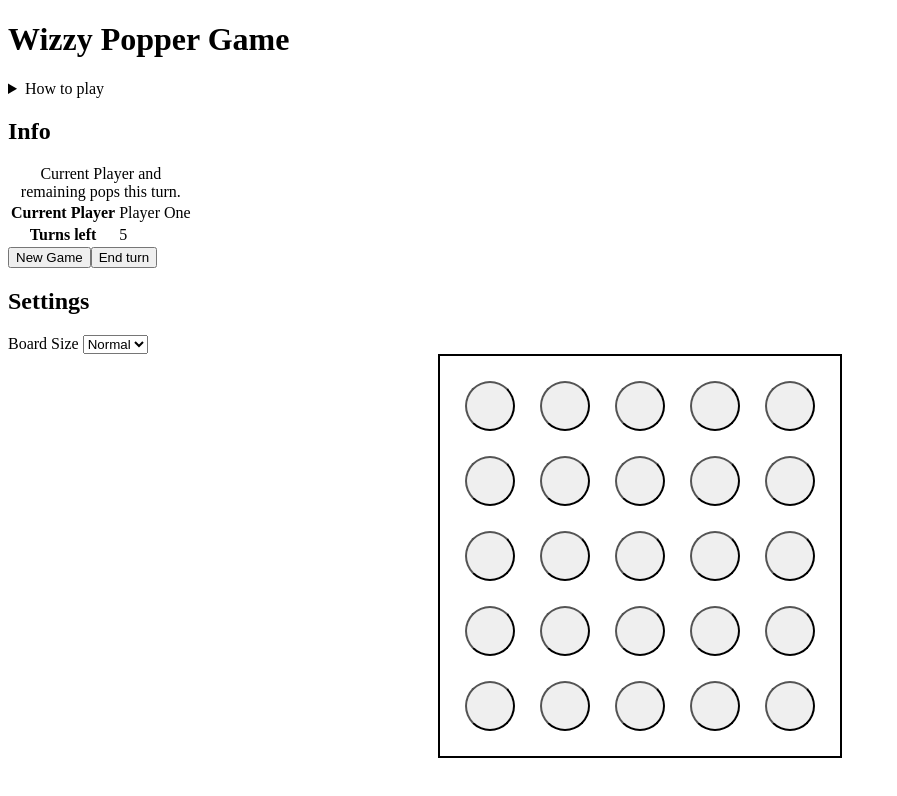
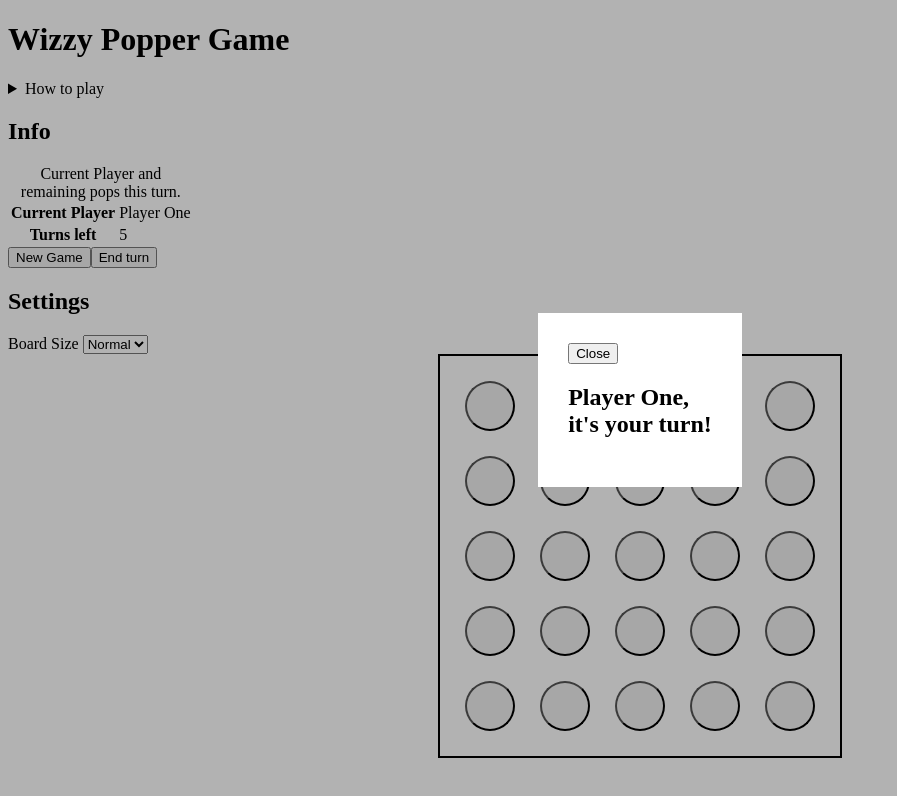
Before and after one commit to AdrianBateman/VuePopperGame, a Vue app: page / in a window 1280 px wide. Shown: the top 796 px of the page, without its empty margins (0-897 px from the left). Built offline with nearby package versions, Linux system fonts and the light colour scheme.

Commit message:
update components, implement lightbox

```diff
--- a/src/App.vue
+++ b/src/App.vue
@@ -3,19 +3,7 @@
     <h1 class="title-text">{{ store.title }}</h1>
   </div>
 
-  <section class="how-to">
-    <details>
-      <summary class="how-to__title">
-        How to play
-      </summary>
-
-      <ul class="how-to__description">
-        <li>Each player gets to pop upto five times.</li>
-        <li>Players take it in turn to pop all the poppers.</li>
-        <li>The player who pops the last popper wins.</li>
-      </ul>
-    </details>
-  </section>
+  <how-to/>
 
   <section v-if="!store.game.winner">
     <score-board
@@ -52,28 +40,49 @@
 
     <button @click.prevent="handleNewGameClick">New Game</button>
   </section>
+
+  <light-box
+    :isOpen="store.lightBoxOpenState"
+    @closelightbox="handleCloseLightbox"
+  >
+    <h1>
+      {{ store.getCurrentPlayer }},<br>
+      it's your turn!
+    </h1>
+  </light-box>
 </template>
 
 <script>
+import { ref } from 'vue';
 import { useStore } from "./state/store";
 import { settingsStore } from "./state/settings-store";
+
+import HowTo from "./components/how-to/how-to.vue";
 import ScoreBoard from "./components/score-board/score-board.vue";
+import GameSettings from "./components/game-settings/game-settings.vue";
 import GameBoard from "./components/game-board/game-board.vue";
-import GameSettings from "./components/game-settings/game-settings.vue";
+import LightBox from "./components/light-box/light-box.vue"
 
 export default {
   name: "App",
   components: {
+    HowTo,
     ScoreBoard,
     GameBoard,
     GameSettings,
+    LightBox,
   },
   setup() {
     const store = useStore();
     const settings = settingsStore();
 
+    const openLightBox = () => {
+      store.setLightBoxOpenState(true);
+    }
+
     const handleEndTurnButton = () => {
       store.startChangePlayer();
+      openLightBox();
     };
 
     const addPlayers = () => {
@@ -86,6 +95,7 @@ export default {
       addPlayers();
       store.setGameBoardSize(settings.getBoardSize);
       store.setPoppers();
+      openLightBox();
     }
 
     const handleChangeBoardSize = () => {
@@ -93,6 +103,12 @@ export default {
       store.setGameBoardSize(settings.getBoardSize);
       store.setPoppers();
       addPlayers();
+      openLightBox();
+    }
+
+    const handleCloseLightbox = () => {
+
+      store.setLightBoxOpenState(false);
     }
 
     addPlayers();
@@ -103,6 +119,7 @@ export default {
       handleEndTurnButton,
       handleNewGameClick,
       handleChangeBoardSize,
+      handleCloseLightbox,
     };
   },
 };
--- a/src/components/game-board/game-board.vue
+++ b/src/components/game-board/game-board.vue
@@ -4,7 +4,7 @@
     class="game-board"
     :style="gameBoardStyle"
   >
-    <Popper
+    <popper-button
       v-for="(index, key) in store.poppers"
       :key="key"
       :id="key"
@@ -16,12 +16,12 @@
 
 <script>
 import { useStore } from "../../state/store";
-import Popper from '../popper/popper.vue';
+import PopperButton from '../popper-button/popper-button.vue';
 
 export default {
   name: 'GameBoard',
   components: {
-    Popper,
+    PopperButton,
   },
   setup() {
     const store = useStore();
--- a/src/components/game-settings/game-settings.vue
+++ b/src/components/game-settings/game-settings.vue
@@ -19,6 +19,7 @@ import { settingsStore } from '../../state/settings-store';
 
 export default {
   name: "GameSettings",
+  emits: ['changeboardsize'],
   setup(props, context) {
     const store = settingsStore();
 
--- /dev/null
+++ b/src/components/how-to/how-to.vue
@@ -0,0 +1,28 @@
+<template>
+  <section class="how-to">
+    <details>
+      <summary class="how-to__title">How to play</summary>
+
+      <ul class="how-to__description">
+        <li>Each player gets to pop upto five times.</li>
+        <li>Players take it in turn to pop all the poppers.</li>
+        <li>The player who pops the last popper wins.</li>
+      </ul>
+    </details>
+  </section>
+</template>
+
+<script>
+export default {
+  name: "HowTo",
+  setup() {
+    return {
+
+    };
+  },
+};
+</script>
+
+
+<style scoped lang="scss">
+</style>
--- a/src/components/lightbox/lightbox.vue
+++ b/src/components/light-box/light-box.vue
@@ -1,38 +1,41 @@
 <template>
-  <div v-if="isOpen" class="lightbox" :id="id">
-    <div class="lightbox-content">
+  <section
+    v-if="isOpen"
+    class="light-box"
+    @click.prevent="handleCloseButtonClick"
+  >
+    <div class="light-box-content">
       <button
-        class="ligthbox-content__close-button"
+        class="ligth-box-content__close-button"
         @click.prevent="handleCloseButtonClick"
       >Close</button>
       <slot />
     </div>
-  </div>
+  </section>
 </template>
 
 <script>
 export default {
-  name: "Lightbox",
+  name: "LightBox",
+  emits: ['closelightbox'],
   props: {
-    id: {
-      type: String,
-      default: undefined,
-    },
     isOpen: {
       type: Boolean,
       default: false,
     },
   },
-  methods: {
-    handleCloseButtonClick() {
-      this.$emit('closelightbox', this.id);
-    },
-  },
+  setup(props, { emit } ) {
+    const handleCloseButtonClick = () => {
+      emit('closelightbox');
+    };
+
+    return {props, handleCloseButtonClick};
+  }
 };
 </script>
 
 <style scoped lang="scss">
-.lightbox {
+.light-box {
   position: fixed;
   top: 0;
   left: 0;
@@ -44,7 +47,7 @@ export default {
   background-color: rgba(0, 0, 0, 0.3);
 }
 
-.lightbox-content {
+.light-box-content {
   background-color: #fff;
   padding: 30px;
 }
--- a/src/components/popper/popper.vue
+++ b/src/components/popper-button/popper-button.vue
@@ -3,7 +3,7 @@
     role="button"
     :id="props.id"
     :disabled="props.isPopped"
-    class="popper"
+    class="popper-button"
     @click="$emit('popperclick', props.id)"
   >
     BUTTON
@@ -12,7 +12,7 @@
 
 <script>
 export default {
-  name: 'Popper',
+  name: 'PopperButton',
   props: {
     id: {
       type: Number,
@@ -32,7 +32,7 @@ export default {
 </script>
 
 <style scoped lang="scss">
-.popper {
+.popper-button {
   display: inline-block;
   width: 50px;
   height: 50px;
--- a/src/state/store.js
+++ b/src/state/store.js
@@ -12,7 +12,7 @@ export const useStore = defineStore('main', {
       },
       poppers: [],
       players: [],
-      lightboxes: [],
+      lightBoxOpenState: true,
     }
   },
   // TODO: export this to seperate file
@@ -54,6 +54,8 @@ export const useStore = defineStore('main', {
       )
         ? 0
         : this.game.currentPlayer + 1;
+
+      this.lightBoxOpenState = true;
     },
 
     decrecePlayerTurn() {
@@ -76,5 +78,8 @@ export const useStore = defineStore('main', {
       this.game.numberPoppers = size;
       this.game.remainingPoppers = size;
     },
+    setLightBoxOpenState(newValue) {
+      this.lightBoxOpenState = newValue;
+    }
   },
 });
```
